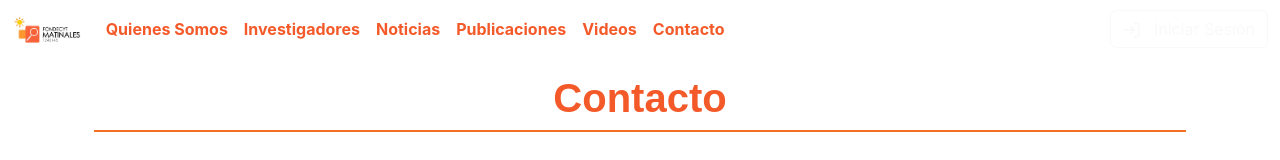
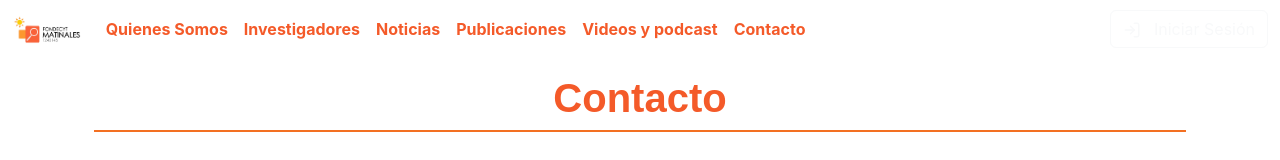
Before and after one commit to sdesanti/matinales, a React (Vite) app: page /matinales/contacto in a window 1280 px wide. Shown: the top 160 px of the page. Built offline with nearby package versions, Linux system fonts and the light colour scheme.

Commit message:
Actualización Navbar

```diff
--- a/src/components/Navbar.jsx
+++ b/src/components/Navbar.jsx
@@ -39,7 +39,7 @@ const Navbar = () => {
                             <Link className="nav-link" to="/publicaciones">Publicaciones</Link>
                         </li>
                         <li className="nav-item">
-                            <Link className="nav-link" to="/videos">Videos</Link>
+                            <Link className="nav-link" to="/videos">Videos y podcast</Link>
                         </li>
                         <li className="nav-item">
                             <Link className="nav-link" to="/contacto">Contacto</Link>
```
Also changed, not shown: 2 other files (tests, documents, lock files or other folders).
